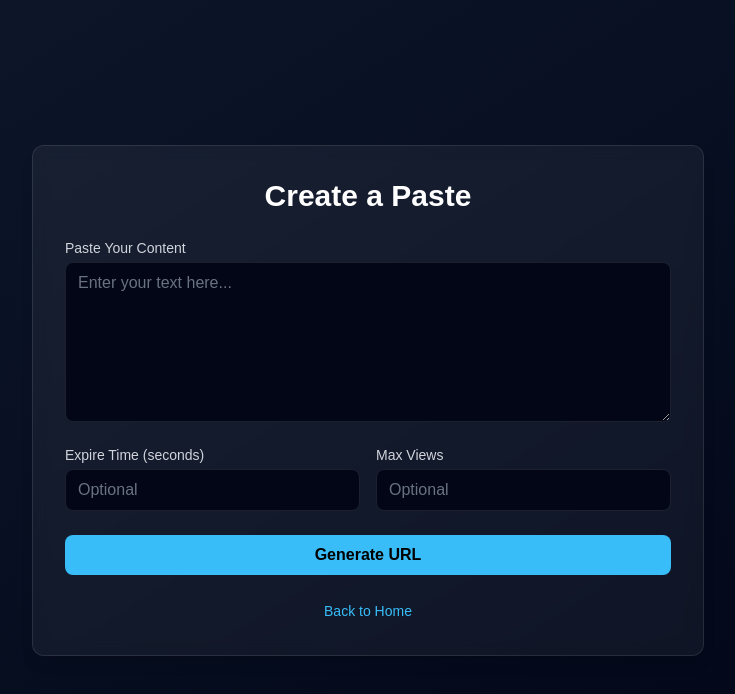
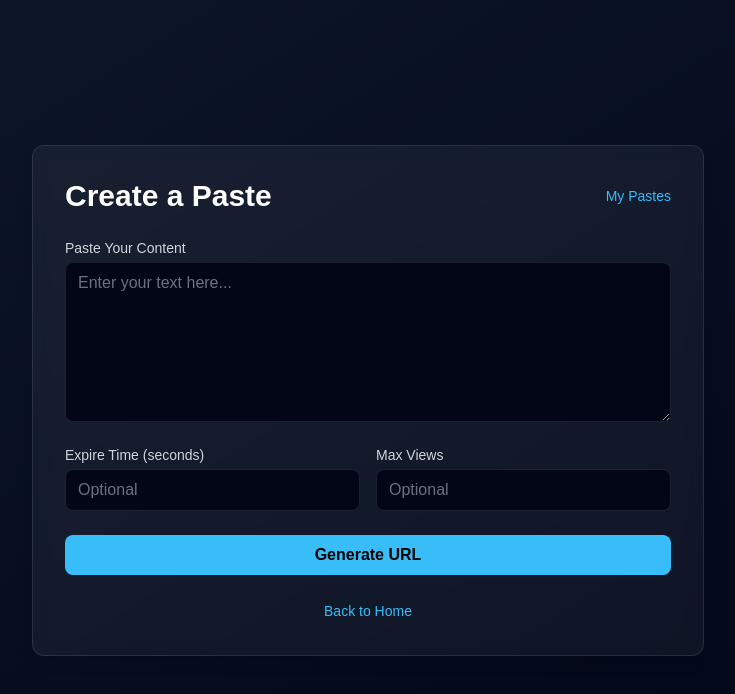
Before and after one commit to Suraj-1408/pastebin-lite, a Next.js app: page /create in a window 1280 px wide. Shown: the top 694 px of the page, without its empty margins (272-1007 px from the left). Built offline with nearby package versions, Linux system fonts and the light colour scheme.

Commit message:
Added My paste option

```diff
--- a/app/create/page.tsx
+++ b/app/create/page.tsx
@@ -74,9 +74,21 @@ export default function CreatePastePage() {
 
       <div className="w-full max-w-2xl bg-white/5 backdrop-blur rounded-xl border border-white/10 p-6 sm:p-8 shadow-lg">
 
-        <h1 className="text-2xl sm:text-3xl font-bold mb-6 text-center text-white">
+        {/* <h1 className="text-2xl sm:text-3xl font-bold mb-6 text-center text-white">
+          Create a Paste
+        </h1> */}
+      <div className="flex items-center justify-between mb-6">
+        <h1 className="text-2xl sm:text-3xl font-bold text-white">
           Create a Paste
         </h1>
+
+        <Link
+          href="/my-pastes"
+          className="text-sm text-[#38bdf8] hover:text-[#0ea5e9] transition"
+        >
+          My Pastes
+        </Link>
+      </div>
 
         {/* Content */}
         <div className="mb-4">
```
